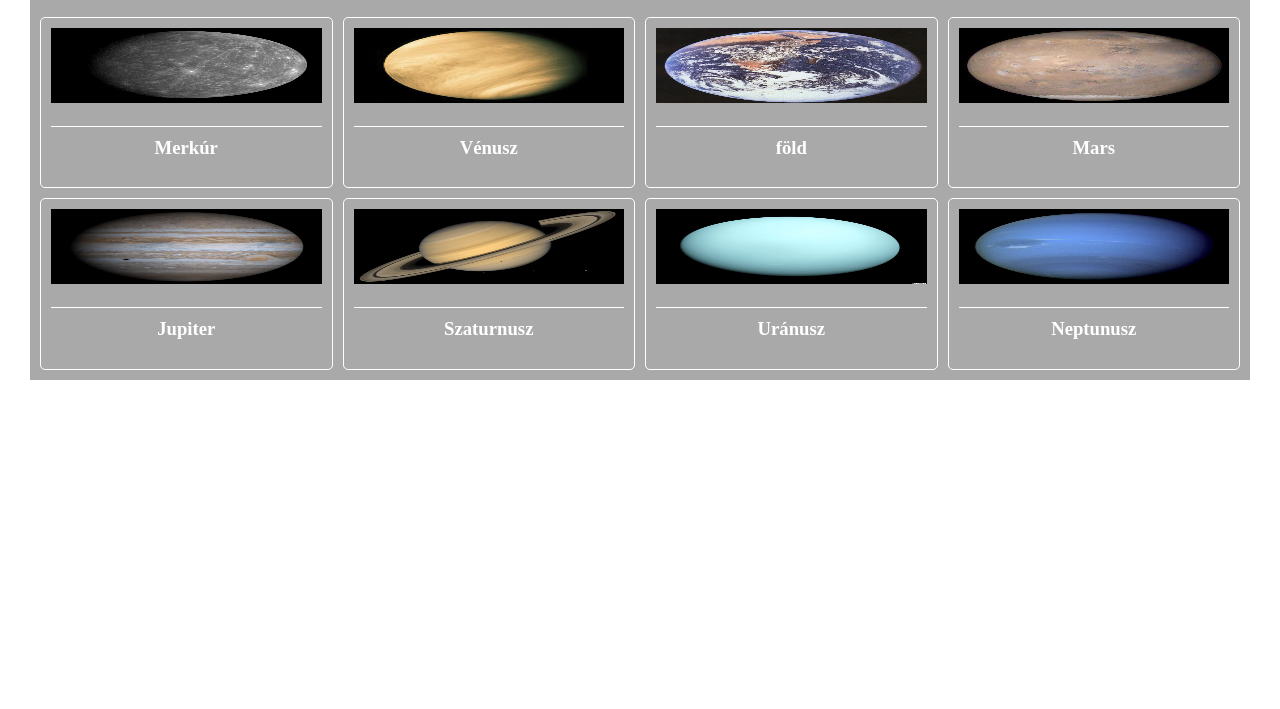
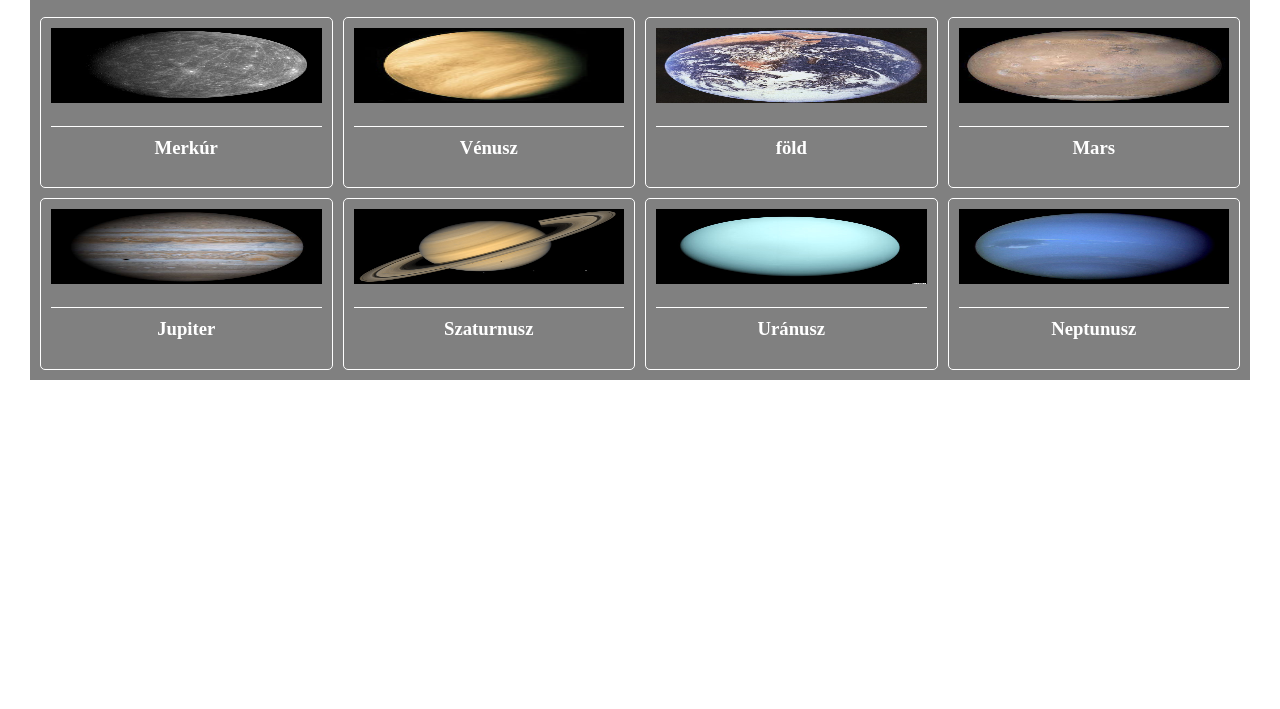
Before and after one commit to pxedq/bolygok, a plain HTML site: page index.html in a window 1280 px wide. Shown: the part 91-800 px from the top of the page. Drawn offline with Linux system fonts and the light colour scheme.

Commit message:
style.css

```diff
--- a/style.css
+++ b/style.css
@@ -1,6 +1,6 @@
 .container {
     max-width: 1200px;
-    background-color: darkgray;
+    background-color: gray;
     color: white;
     padding: 10px;
     margin: 0 auto;
```
